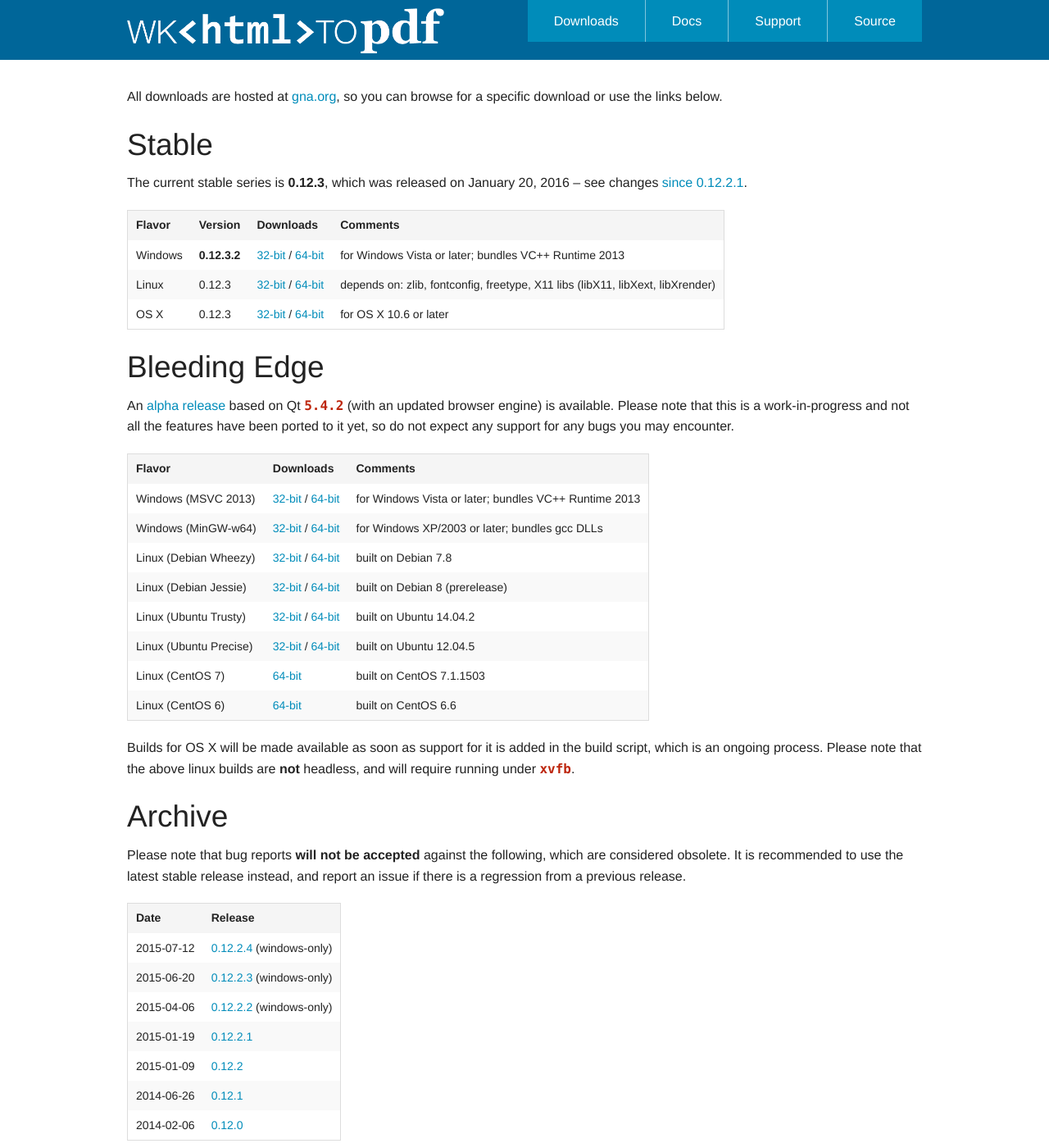
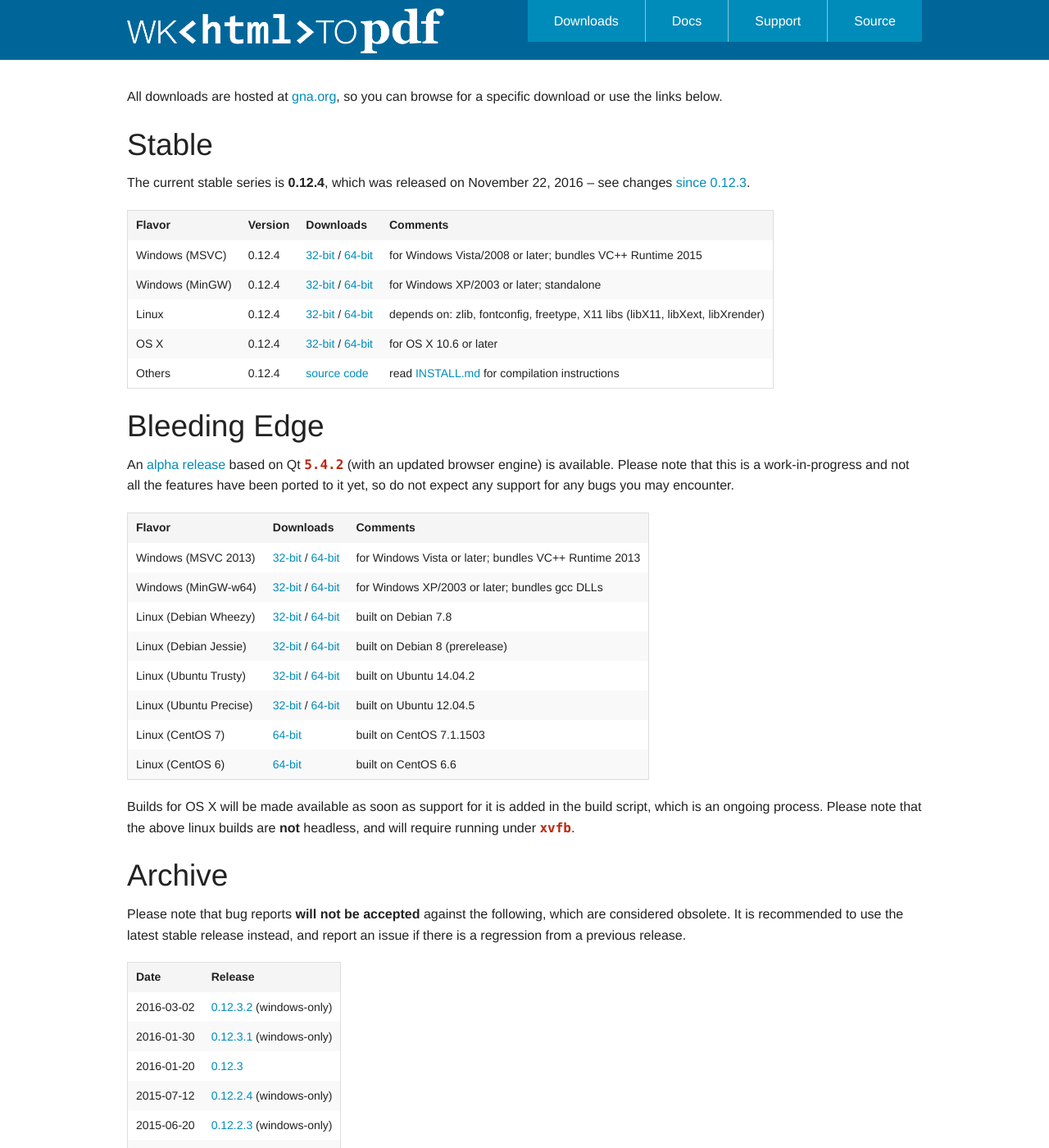
Before and after one commit to wkhtmltopdf/wkhtmltopdf, a Jekyll site: the page built from downloads.md, in a window 1280 px wide and 1400 px high. Shown: the whole window at 82% size. Built offline with Jekyll 4.4.1, drawn with Linux system fonts in a browser that asks for light colours; nearby versions of some CDN libraries.

```diff
--- a/downloads.md
+++ b/downloads.md
@@ -6,13 +6,15 @@ All downloads are hosted at [gna.org](http://download.gna.org/wkhtmltopdf/), so
 
 ## Stable
 
-The current stable series is **0.12.3**, which was released on January 20, 2016 -- see changes [since 0.12.2.1](https://github.com/wkhtmltopdf/wkhtmltopdf/releases/tag/0.12.3).
+The current stable series is **0.12.4**, which was released on November 22, 2016 -- see changes [since 0.12.3](https://github.com/wkhtmltopdf/wkhtmltopdf/releases/tag/0.12.4).
 
-Flavor  | Version      | Downloads                                                                                                                                                                                                           | Comments
---------| ------------ | ---------                                                                                                                                                                                                           | --------
-Windows | **0.12.3.2** | [32-bit](http://download.gna.org/wkhtmltopdf/0.12/0.12.3.2/wkhtmltox-0.12.3.2_msvc2013-win32.exe)         /   [64-bit](http://download.gna.org/wkhtmltopdf/0.12/0.12.3.2/wkhtmltox-0.12.3.2_msvc2013-win64.exe)     | for Windows Vista or later; bundles VC++ Runtime 2013
-Linux   | 0.12.3       | [32-bit](http://download.gna.org/wkhtmltopdf/0.12/0.12.3/wkhtmltox-0.12.3_linux-generic-i386.tar.xz)      /   [64-bit](http://download.gna.org/wkhtmltopdf/0.12/0.12.3/wkhtmltox-0.12.3_linux-generic-amd64.tar.xz) | depends on: zlib, fontconfig, freetype, X11 libs (libX11, libXext, libXrender)
-OS X    | 0.12.3       | [32-bit](http://download.gna.org/wkhtmltopdf/0.12/0.12.3/wkhtmltox-0.12.3_osx-carbon-i386.pkg)            /   [64-bit](http://download.gna.org/wkhtmltopdf/0.12/0.12.3/wkhtmltox-0.12.3_osx-cocoa-x86-64.pkg)       | for OS X 10.6 or later
+Flavor          | Version      | Downloads                                                                                                                                                                                                                | Comments
+------          | -------      | ---------                                                                                                                                                                                                                | --------
+Windows (MSVC)  | 0.12.4       | [32-bit](http://download.gna.org/wkhtmltopdf/0.12/0.12.4/wkhtmltox-0.12.4_msvc2015-win32.exe)             /   [64-bit](http://download.gna.org/wkhtmltopdf/0.12/0.12.4/wkhtmltox-0.12.4_msvc2015-win64.exe)              | for Windows Vista/2008 or later; bundles VC++ Runtime 2015
+Windows (MinGW) | 0.12.4       | [32-bit](http://download.gna.org/wkhtmltopdf/0.12/0.12.4/wkhtmltox-0.12.4_mingw-w64-cross-win32.exe)      /   [64-bit](http://download.gna.org/wkhtmltopdf/0.12/0.12.4/wkhtmltox-0.12.4_mingw-w64-cross-win64.exe)       | for Windows XP/2003 or later; standalone
+Linux           | 0.12.4       | [32-bit](http://download.gna.org/wkhtmltopdf/0.12/0.12.4/wkhtmltox-0.12.4_linux-generic-i386.tar.xz)      /   [64-bit](http://download.gna.org/wkhtmltopdf/0.12/0.12.4/wkhtmltox-0.12.4_linux-generic-amd64.tar.xz)      | depends on: zlib, fontconfig, freetype, X11 libs (libX11, libXext, libXrender)
+OS X            | 0.12.4       | [32-bit](http://download.gna.org/wkhtmltopdf/0.12/0.12.4/wkhtmltox-0.12.4_osx-carbon-i386.pkg)            /   [64-bit](http://download.gna.org/wkhtmltopdf/0.12/0.12.4/wkhtmltox-0.12.4_osx-cocoa-x86-64.pkg)            | for OS X 10.6 or later
+Others          | 0.12.4       | [source code](http://download.gna.org/wkhtmltopdf/0.12/0.12.4/wkhtmltox-0.12.4.tar.bz2)                                                                                                                                  | read [INSTALL.md](https://github.com/wkhtmltopdf/wkhtmltopdf/blob/0.12.4/INSTALL.md#others) for compilation instructions
 
 ## Bleeding Edge
 
@@ -37,6 +39,9 @@ Please note that bug reports **will not be accepted** against the following, whi
 
 Date       | Release
 ----       | -------
+2016-03-02 | [0.12.3.2](http://download.gna.org/wkhtmltopdf/0.12/0.12.3.2/) (windows-only)
+2016-01-30 | [0.12.3.1](http://download.gna.org/wkhtmltopdf/0.12/0.12.3.1/) (windows-only)
+2016-01-20 | [0.12.3](http://download.gna.org/wkhtmltopdf/0.12/0.12.3/)
 2015-07-12 | [0.12.2.4](http://download.gna.org/wkhtmltopdf/0.12/0.12.2.4/) (windows-only)
 2015-06-20 | [0.12.2.3](http://download.gna.org/wkhtmltopdf/0.12/0.12.2.3/) (windows-only)
 2015-04-06 | [0.12.2.2](http://download.gna.org/wkhtmltopdf/0.12/0.12.2.2/) (windows-only)
```
